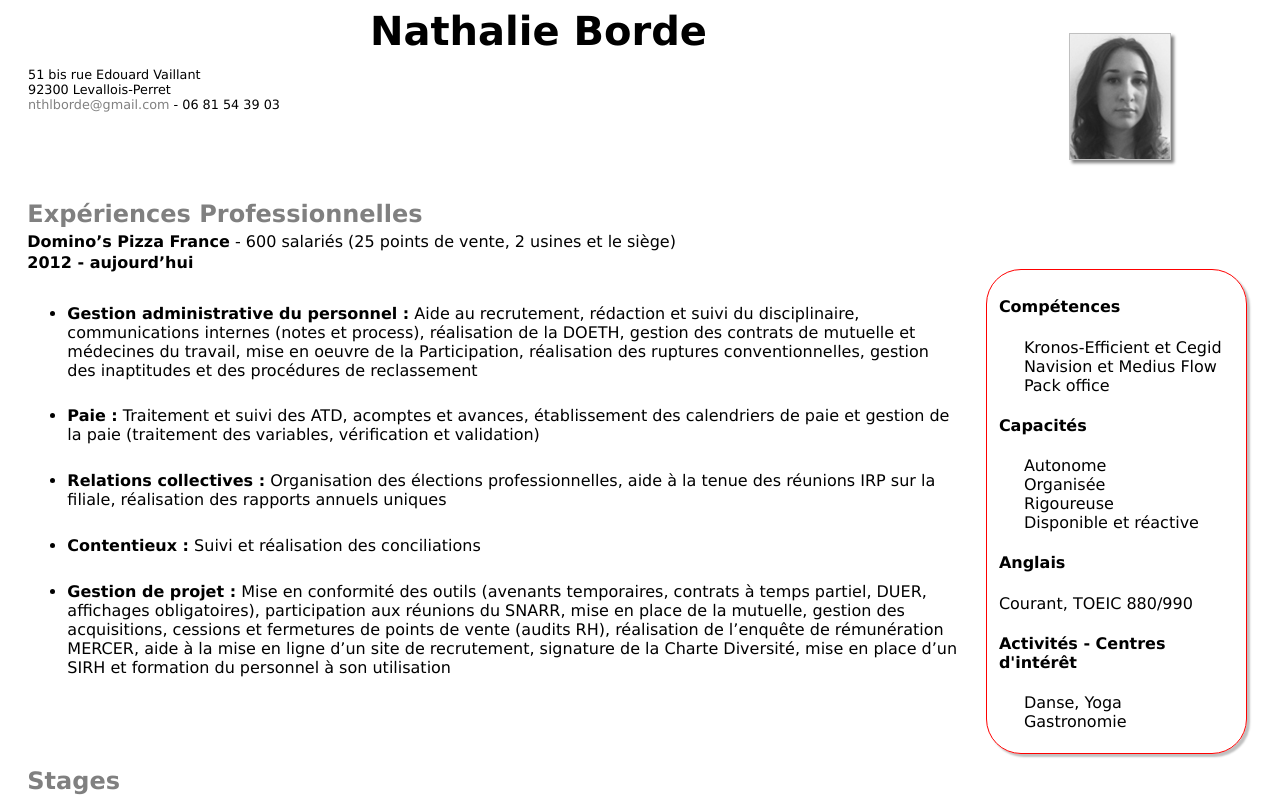
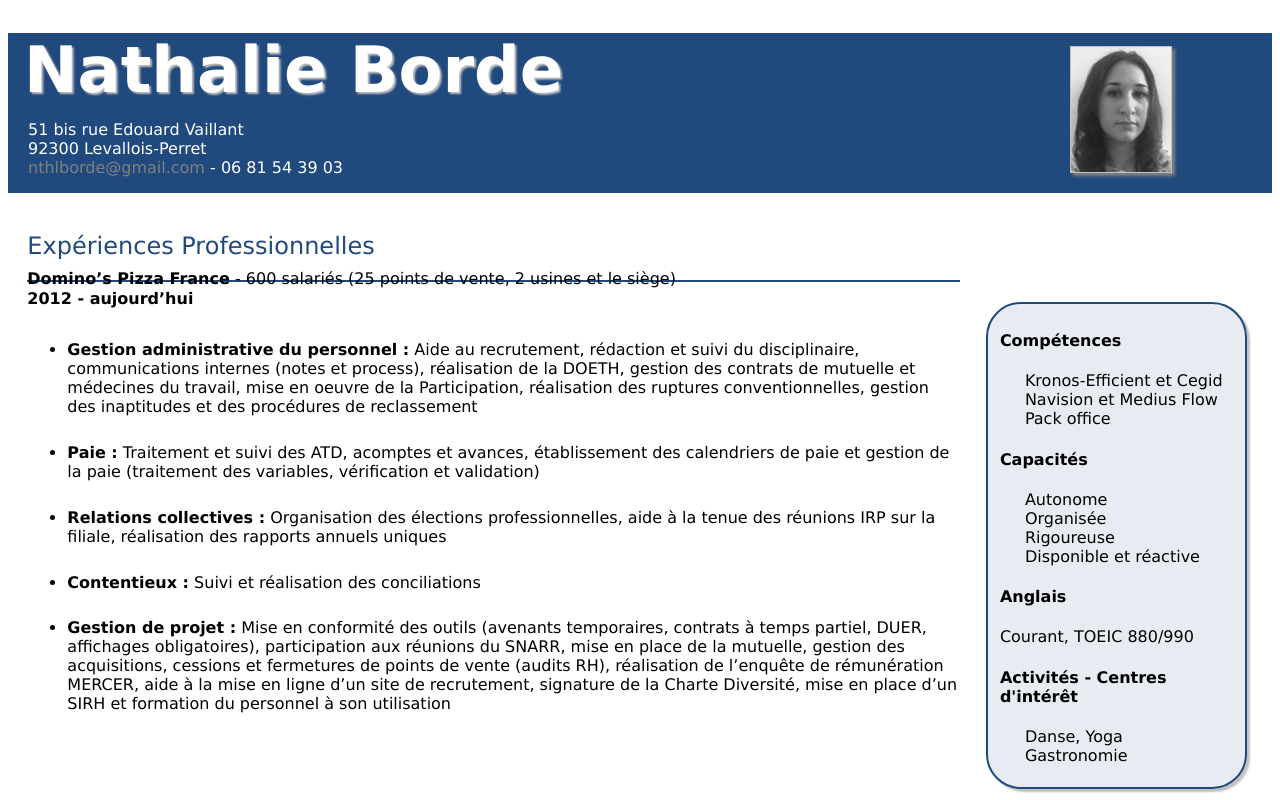
Before and after one commit to Ms-27/cv-nathalieborde, a plain HTML site: page index.html in a window 1280 px wide. Shown: the top 800 px of the page. Drawn offline with Linux system fonts and the light colour scheme.

Commit message:
Choix des couleurs et changement d'éléments de design

```diff
--- a/index.html
+++ b/index.html
@@ -21,8 +21,11 @@
 		<article>
 			<div class="experience">
 				<h2>Expériences Professionnelles</h2>
-				<p><strong>Domino’s Pizza France</strong> - 600 salariés (25 points de vente, 2 usines et le siège)</p>
-				<p><strong>2012 - aujourd’hui</strong></p>
+				<div class="ligne"></div>
+				<div>
+					<p><strong>Domino’s Pizza France</strong> - 600 salariés (25 points de vente, 2 usines et le siège)</p>
+					<p><strong>2012 - aujourd’hui</strong></p>
+				</div>
 				<ul>
 					<li><strong>Gestion administrative du personnel :</strong> Aide au recrutement, rédaction et suivi du disciplinaire, communications internes (notes et process), réalisation de la DOETH, gestion des contrats de mutuelle et médecines du travail, mise en oeuvre de la Participation, réalisation des ruptures conventionnelles, gestion des inaptitudes et des procédures de reclassement</li>
 					<li><strong>Paie :</strong> Traitement et suivi des ATD, acomptes et avances, établissement des calendriers de paie et gestion de la paie (traitement des variables, vérification et validation)</li>
--- a/style.css
+++ b/style.css
@@ -12,32 +12,40 @@ a, a:visited {
 
 a:hover {
 	text-decoration: underline;
-	color: blue;
+	color: white;
 }
 
 h1 {
-	text-align: center;
+	/*text-align: center;*/
 	margin: auto;
-	font-size: 2.5em;
+	font-size: 4em;
+	color: white;
+	text-shadow: 2px 2px 2px silver;
+	padding-left: 16px;
 }
 
 h2 {
-	color: grey;
+	color: #20497d;
+	font-weight: normal;
 }
 
 header {
 	height: 22%;
+	margin-top: 2%;
+	background-color: #20497d;
 }
 
 .infos {
 	list-style-type: none;
-	font-size: 0.8em;
+	color: white;
+	font-size: 1em;
+	margin-top: 1%;
 	padding-left: 20px;
 }
 
 .imageFlottante {
 	float: right;
-	margin-top: 2%;
+	margin-top: 1%;
 	margin-right: 8%;
 	border: 1px solid silver;
 	box-shadow: 3px 3px 3px grey;
@@ -52,6 +60,13 @@ section {
 article {
 	width: 75%;
 	padding: 10px;
+}
+
+.ligne {
+	background-image: url(img/div.png);
+	height: 2px;
+	margin-top: 0px;
+	margin-bottom: 2px;
 }
 
 .experience, .stages, .formation {
@@ -77,7 +92,8 @@ aside {
 .competences, .divers {
 	margin: 35% 8% 8% 8%;
 	border-radius: 35px;
-	border: 1px solid red;
+	border: 2px solid #20497d;
+	background-color: rgba(32, 73, 125, 0.1);
 	padding: 6px 12px;
 	box-shadow: 3px 3px 2px silver;
 }
```
Also changed, not shown: img/div.png (added).
